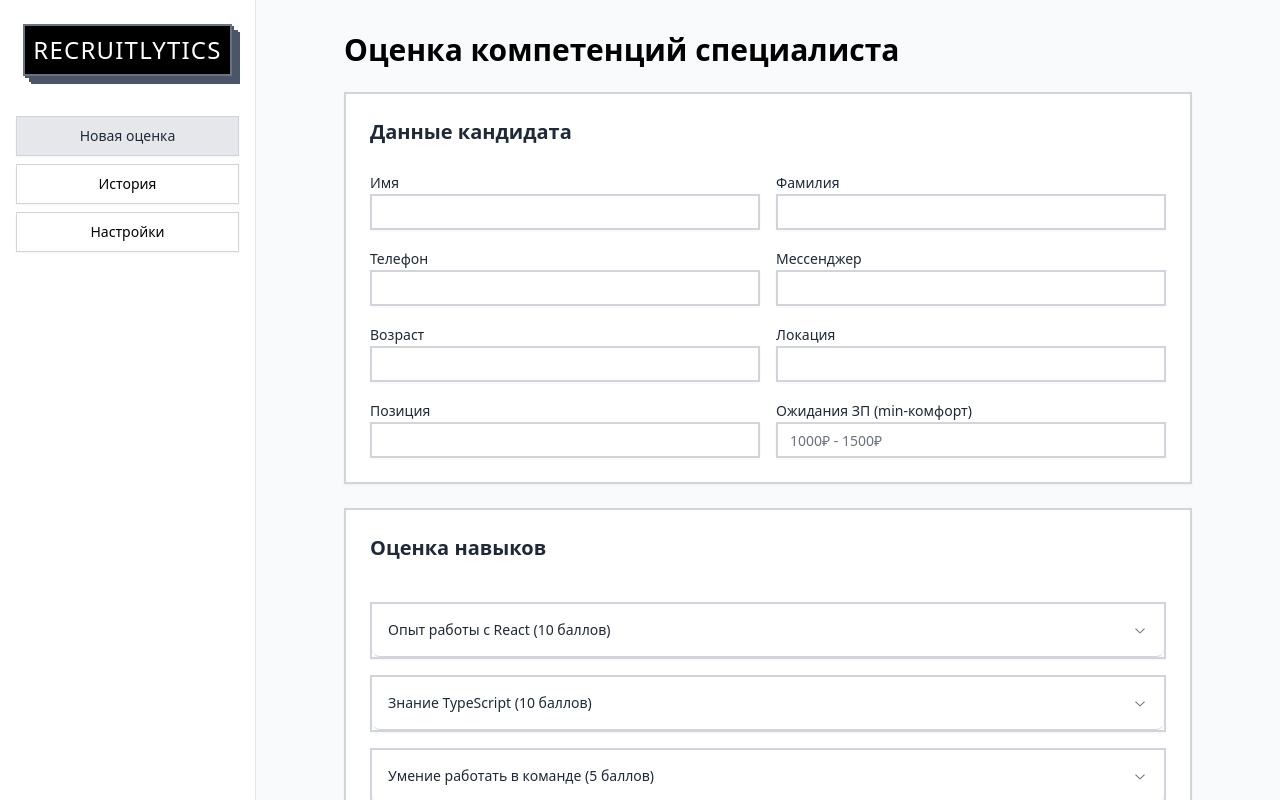
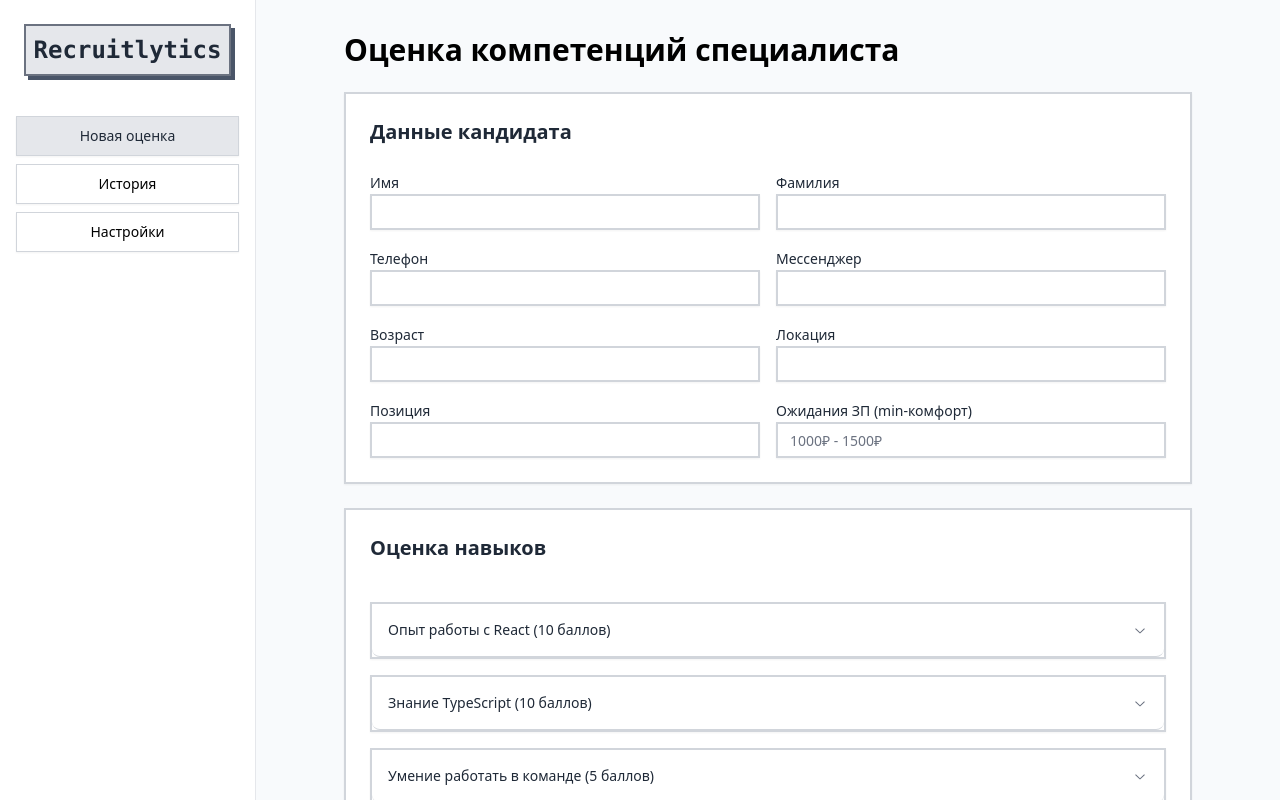
Before and after one commit to haaum666/Recruitlytics, a React (Vite) app: page / in a window 1280 px wide. Shown: the top 800 px of the page. Built offline with nearby package versions, Linux system fonts and the light colour scheme.

Commit message:
Update Sidebar.jsx

```diff
--- a/src/components/common/Sidebar.jsx
+++ b/src/components/common/Sidebar.jsx
@@ -1,6 +1,5 @@
 import React from 'react';
 import { Button } from '../ui/button';
-import { cn } from '../../utils/cn.js';
 
 function Sidebar({ onPageChange, currentPage, historyButtonRef }) {
   const navItems = [
@@ -12,10 +11,23 @@ function Sidebar({ onPageChange, currentPage, historyButtonRef }) {
   return (
     <aside className="w-64 bg-white border-r flex flex-col items-center">
       <div className="py-6 mb-4">
-        <h2 className={cn(
-          "text-2xl text-white bg-black p-2 border-2 border-gray-500 shadow-[6px_6px_0_0_#4a5568]",
-          "drop-shadow-[2px_2px_0_#4a5568] uppercase tracking-wider"
-        )}>
+        <h2 className="
+          text-2xl
+          font-extrabold
+          text-gray-800
+          bg-gray-200
+          p-2
+          border-2
+          border-gray-500
+          shadow-[4px_4px_0_0_#4a5568]
+          font-mono
+          transition-all
+          duration-100
+          ease-in-out
+          active:translate-x-1
+          active:translate-y-1
+          active:shadow-none
+        ">
           Recruitlytics
         </h2>
       </div>
```
